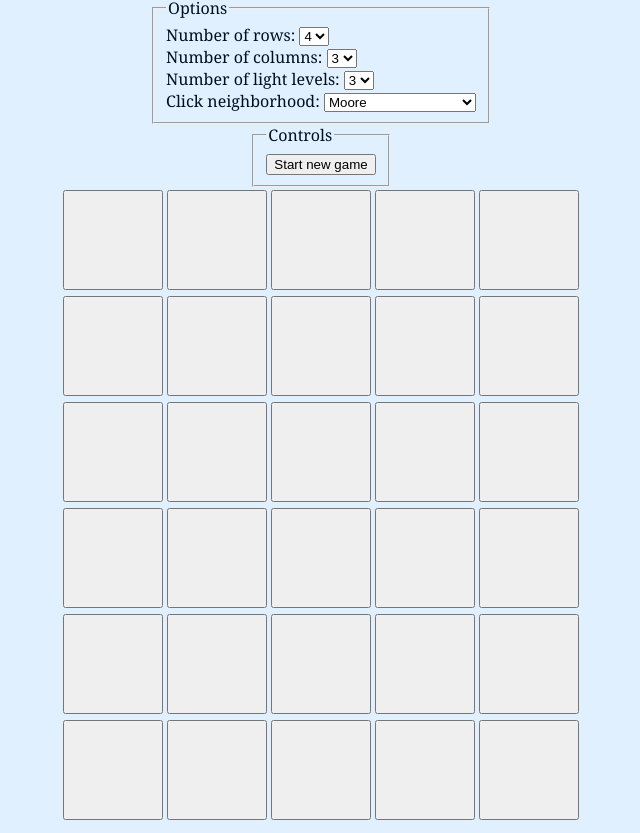
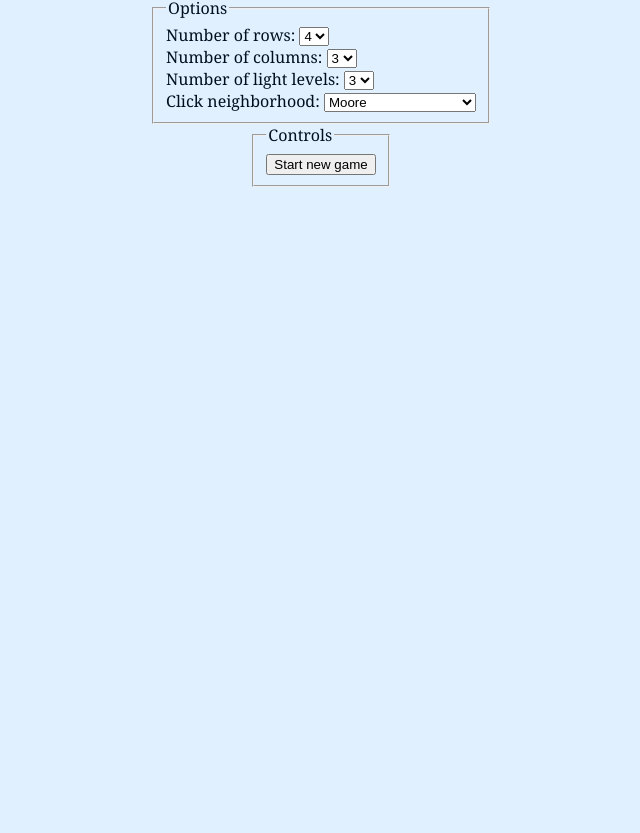
Before and after one commit to rob-legrand/lights-out, a plain HTML site: page index.html in a window 1280 px wide. Shown: the part 560-1393 px from the top of the page, without its empty margins (319-959 px from the left). After the commit the page ends 800 px from the top, so only its background shows below. Drawn offline with Linux system fonts and the light colour scheme.

Commit message:
Remove now-unnecessary older code in index.html

```diff
--- a/index.html
+++ b/index.html
@@ -57,68 +57,6 @@
    <button id="new-game" type="button">Start new game</button>
 </fieldset>
 
-<table class="lights-out-board"><tr><td>
-   <button class="light" id="r1c1" type="button"></button>
-</td><td>
-   <button class="light" id="r1c2" type="button"></button>
-</td><td>
-   <button class="light" id="r1c3" type="button"></button>
-</td><td>
-   <button class="light" id="r1c4" type="button"></button>
-</td><td>
-   <button class="light" id="r1c5" type="button"></button>
-</td></tr><tr><td>
-   <button class="light" id="r2c1" type="button"></button>
-</td><td>
-   <button class="light" id="r2c2" type="button"></button>
-</td><td>
-   <button class="light" id="r2c3" type="button"></button>
-</td><td>
-   <button class="light" id="r2c4" type="button"></button>
-</td><td>
-   <button class="light" id="r2c5" type="button"></button>
-</td></tr><tr><td>
-   <button class="light" id="r3c1" type="button"></button>
-</td><td>
-   <button class="light" id="r3c2" type="button"></button>
-</td><td>
-   <button class="light" id="r3c3" type="button"></button>
-</td><td>
-   <button class="light" id="r3c4" type="button"></button>
-</td><td>
-   <button class="light" id="r3c5" type="button"></button>
-</td></tr><tr><td>
-   <button class="light" id="r4c1" type="button"></button>
-</td><td>
-   <button class="light" id="r4c2" type="button"></button>
-</td><td>
-   <button class="light" id="r4c3" type="button"></button>
-</td><td>
-   <button class="light" id="r4c4" type="button"></button>
-</td><td>
-   <button class="light" id="r4c5" type="button"></button>
-</td></tr><tr><td>
-   <button class="light" id="r5c1" type="button"></button>
-</td><td>
-   <button class="light" id="r5c2" type="button"></button>
-</td><td>
-   <button class="light" id="r5c3" type="button"></button>
-</td><td>
-   <button class="light" id="r5c4" type="button"></button>
-</td><td>
-   <button class="light" id="r5c5" type="button"></button>
-</td></tr><tr><td>
-   <button class="light" id="r6c1" type="button"></button>
-</td><td>
-   <button class="light" id="r6c2" type="button"></button>
-</td><td>
-   <button class="light" id="r6c3" type="button"></button>
-</td><td>
-   <button class="light" id="r6c4" type="button"></button>
-</td><td>
-   <button class="light" id="r6c5" type="button"></button>
-</td></tr></table>
-
 <script src="script.js"></script>
 
 </body></html>
```
